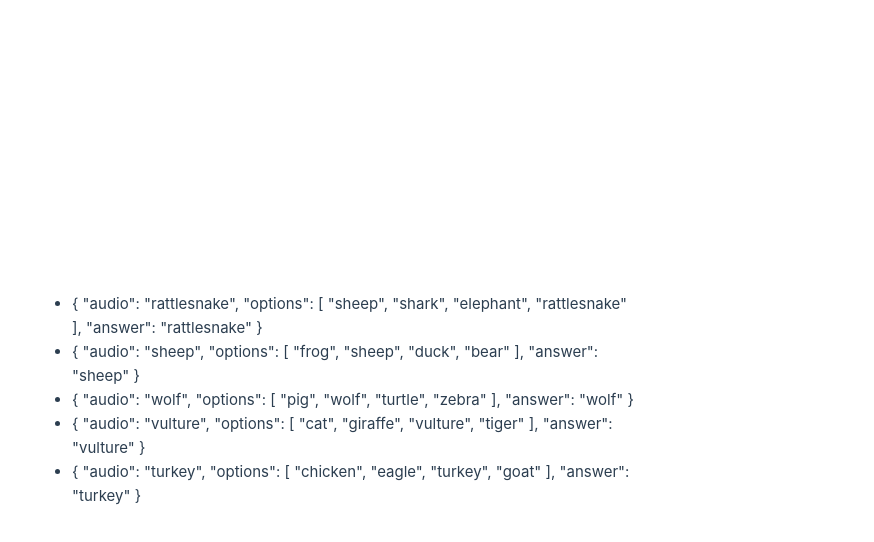
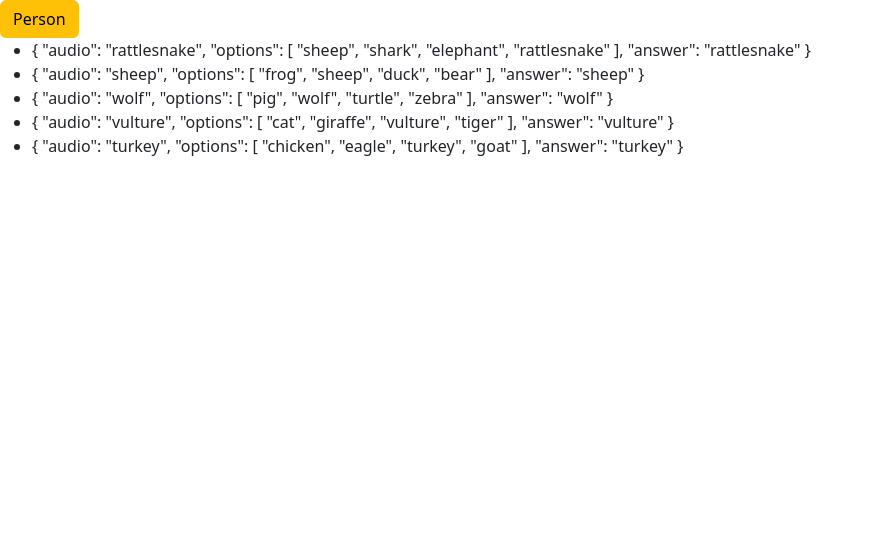
Before and after one commit to configcat-labs/configcat-google-analytics-integration-sample, a Vue app: page / in a window 1280 px wide. Shown: the top 542 px of the page, without its empty margins (0-874 px from the left). Built offline with nearby package versions, Linux system fonts and the light colour scheme.

Commit message:
Added Bootstrap

```diff
--- a/package.json
+++ b/package.json
@@ -11,6 +11,7 @@
     "format": "prettier --write src/"
   },
   "dependencies": {
+    "bootstrap": "^5.3.3",
     "pinia": "^2.1.7",
     "vue": "^3.4.29"
   },
@@ -21,6 +22,7 @@
     "eslint": "^8.57.0",
     "eslint-plugin-vue": "^9.23.0",
     "prettier": "^3.2.5",
+    "sass": "^1.77.6",
     "vite": "^5.3.1"
   }
 }
--- a/src/App.vue
+++ b/src/App.vue
@@ -6,6 +6,7 @@ const { questions } = useQuestionsStore();
 
 <template>
   <main>
+    <button class="btn btn-warning">Person</button>
     <ul>
       <li v-for="question in questions">
         {{ question }}
@@ -13,32 +14,3 @@ const { questions } = useQuestionsStore();
     </ul>
   </main>
 </template>
-
-<style scoped>
-header {
-  line-height: 1.5;
-}
-
-.logo {
-  display: block;
-  margin: 0 auto 2rem;
-}
-
-@media (min-width: 1024px) {
-  header {
-    display: flex;
-    place-items: center;
-    padding-right: calc(var(--section-gap) / 2);
-  }
-
-  .logo {
-    margin: 0 2rem 0 0;
-  }
-
-  header .wrapper {
-    display: flex;
-    place-items: flex-start;
-    flex-wrap: wrap;
-  }
-}
-</style>
--- a/src/assets/base.css
+++ /dev/null
@@ -1,86 +0,0 @@
-/* color palette from <https://github.com/vuejs/theme> */
-:root {
-  --vt-c-white: #ffffff;
-  --vt-c-white-soft: #f8f8f8;
-  --vt-c-white-mute: #f2f2f2;
-
-  --vt-c-black: #181818;
-  --vt-c-black-soft: #222222;
-  --vt-c-black-mute: #282828;
-
-  --vt-c-indigo: #2c3e50;
-
-  --vt-c-divider-light-1: rgba(60, 60, 60, 0.29);
-  --vt-c-divider-light-2: rgba(60, 60, 60, 0.12);
-  --vt-c-divider-dark-1: rgba(84, 84, 84, 0.65);
-  --vt-c-divider-dark-2: rgba(84, 84, 84, 0.48);
-
-  --vt-c-text-light-1: var(--vt-c-indigo);
-  --vt-c-text-light-2: rgba(60, 60, 60, 0.66);
-  --vt-c-text-dark-1: var(--vt-c-white);
-  --vt-c-text-dark-2: rgba(235, 235, 235, 0.64);
-}
-
-/* semantic color variables for this project */
-:root {
-  --color-background: var(--vt-c-white);
-  --color-background-soft: var(--vt-c-white-soft);
-  --color-background-mute: var(--vt-c-white-mute);
-
-  --color-border: var(--vt-c-divider-light-2);
-  --color-border-hover: var(--vt-c-divider-light-1);
-
-  --color-heading: var(--vt-c-text-light-1);
-  --color-text: var(--vt-c-text-light-1);
-
-  --section-gap: 160px;
-}
-
-@media (prefers-color-scheme: dark) {
-  :root {
-    --color-background: var(--vt-c-black);
-    --color-background-soft: var(--vt-c-black-soft);
-    --color-background-mute: var(--vt-c-black-mute);
-
-    --color-border: var(--vt-c-divider-dark-2);
-    --color-border-hover: var(--vt-c-divider-dark-1);
-
-    --color-heading: var(--vt-c-text-dark-1);
-    --color-text: var(--vt-c-text-dark-2);
-  }
-}
-
-*,
-*::before,
-*::after {
-  box-sizing: border-box;
-  margin: 0;
-  font-weight: normal;
-}
-
-body {
-  min-height: 100vh;
-  color: var(--color-text);
-  background: var(--color-background);
-  transition:
-    color 0.5s,
-    background-color 0.5s;
-  line-height: 1.6;
-  font-family:
-    Inter,
-    -apple-system,
-    BlinkMacSystemFont,
-    'Segoe UI',
-    Roboto,
-    Oxygen,
-    Ubuntu,
-    Cantarell,
-    'Fira Sans',
-    'Droid Sans',
-    'Helvetica Neue',
-    sans-serif;
-  font-size: 15px;
-  text-rendering: optimizeLegibility;
-  -webkit-font-smoothing: antialiased;
-  -moz-osx-font-smoothing: grayscale;
-}
--- a/src/assets/main.css
+++ /dev/null
@@ -1,35 +0,0 @@
-@import './base.css';
-
-#app {
-  max-width: 1280px;
-  margin: 0 auto;
-  padding: 2rem;
-  font-weight: normal;
-}
-
-a,
-.green {
-  text-decoration: none;
-  color: hsla(160, 100%, 37%, 1);
-  transition: 0.4s;
-  padding: 3px;
-}
-
-@media (hover: hover) {
-  a:hover {
-    background-color: hsla(160, 100%, 37%, 0.2);
-  }
-}
-
-@media (min-width: 1024px) {
-  body {
-    display: flex;
-    place-items: center;
-  }
-
-  #app {
-    display: grid;
-    grid-template-columns: 1fr 1fr;
-    padding: 0 2rem;
-  }
-}
--- /dev/null
+++ b/src/assets/styles.scss
@@ -0,0 +1 @@
+@import "bootstrap/scss/bootstrap";
--- a/src/main.js
+++ b/src/main.js
@@ -1,5 +1,4 @@
-import './assets/main.css'
-
+import '../src/assets/styles.scss'
 import { createApp } from 'vue'
 import { createPinia } from 'pinia'
 import App from './App.vue'
```
Also changed, not shown: src/assets/data/animal_sounds.json (+14 -1 lines), src/assets/logo.svg (deleted), 1 other file (tests, documents, lock files or other folders).
